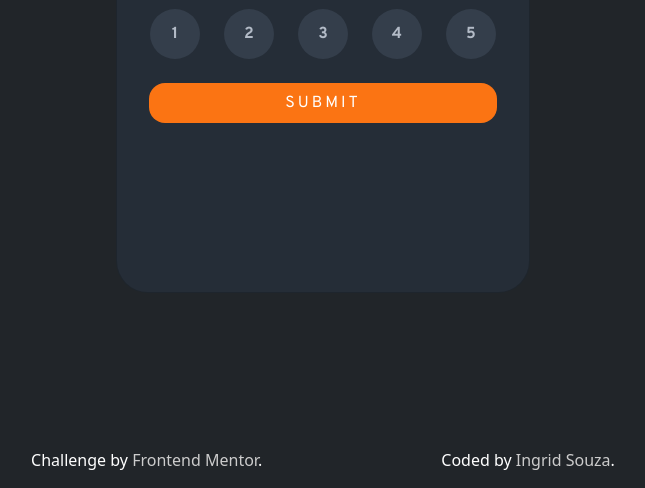
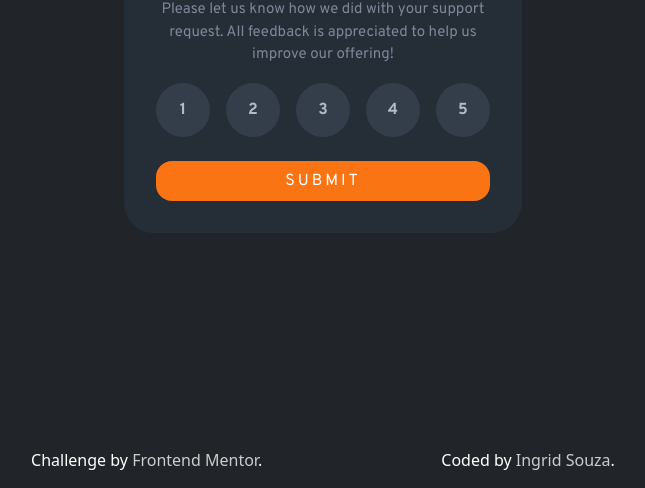
Before and after one commit to IngridsSilveira/interactive-rating-component-main, a plain HTML site: page index.html in a window 1280 px wide. Shown: the part 312-800 px from the top of the page, without its empty margins (317-962 px from the left). Drawn offline with Linux system fonts and the light colour scheme.

Commit message:
finalizado

```diff
--- a/assets/estilos/scss/style.scss
+++ b/assets/estilos/scss/style.scss
@@ -13,8 +13,8 @@
   background-color: hsl(214, 18%, 25%);
 }
 .card {
-  width: 33%;
-  height: 70%;
+  height: 380px;
+  max-width: 400px;
   background-color: hsl(213, 19%, 18%);
 }
 .card-title {
@@ -23,13 +23,14 @@
 .card-text {
   font-size: 15px;
   color: hsl(216, 12%, 54%);
+  text-align: center;
 }
 .btns-circle {
   background-color: hsl(214, 18%, 25%) !important;
+  padding: 15px;
+  width: 100px;
   border: 0;
-  width: 50px;
   text-align: center;
-  height: 50px;
   border-radius: 50%;
   color: hsl(216, 15%, 74%);
   font-weight: 700;
@@ -77,3 +78,17 @@
   background-color: hsl(214, 18%, 25%);
   border-radius: 30px;
 }
+
+@media screen and (min-width: 0) and (max-width: 500px) {
+  .card {
+    max-width: 300px;
+  }
+  .rodape {
+    flex-direction: column;
+  }
+}
+@media screen and (min-width: 501px) and (max-width:1000px) {
+  .card {
+    width: auto;
+  }
+}
--- a/index.html
+++ b/index.html
@@ -22,16 +22,16 @@
     <div class="card rounded-5 p-3 " id="box">
       <div class="card-body">
         <img src="./assets/images/icon-star.svg" alt="icon star" class="mb-4 star rounded-circle p-2">
-        <h3 class="card-title">How did we do?</h3>
+        <h1 class="card-title">How did we do?</h1>
         <p class="card-text">
           Please let us know how we did with your support request. All feedback is appreciated
           to help us <br>improve our offering!
         </p>
         <div class="d-flex align-items-center justify-content-center mb-4">
-          <button id="1" class="btns-circle me-4" onclick="active(this)">1</button>
-          <button id="2" class="btns-circle me-4" onclick="active(this)">2</button>
-          <button id="3" class="btns-circle me-4" onclick="active(this)">3</button>
-          <button id="4" class="btns-circle me-4" onclick="active(this)">4</button>
+          <button id="1" class="btns-circle me-3" onclick="active(this)">1</button>
+          <button id="2" class="btns-circle me-3" onclick="active(this)">2</button>
+          <button id="3" class="btns-circle me-3" onclick="active(this)">3</button>
+          <button id="4" class="btns-circle me-3" onclick="active(this)">4</button>
           <button id="5" class="btns-circle" onclick="active(this)">5</button>
         </div>
         <button class="btn-submit rounded-4">Submit</button>
@@ -42,7 +42,7 @@
       <div class="card-body d-flex justify-content-center align-items-center box1">
         <img src="./assets/images/illustration-thank-you.svg" alt="illustration thank you" class="mb-4">
         <p class="card-text-select">You selected <span class="num-select">0</span> out of 5</p>
-        <h3 class="card-title mb-3">Thank you!</h3>
+        <h1 class="card-title mb-3">Thank you!</h1>
         <p class="card-text">
           We appreciate you taking the time to give a rating.
           If you ever need more support, don't hesitate to get in touch!
```
Also changed, not shown: assets/estilos/css/style.css, 1 other file.
